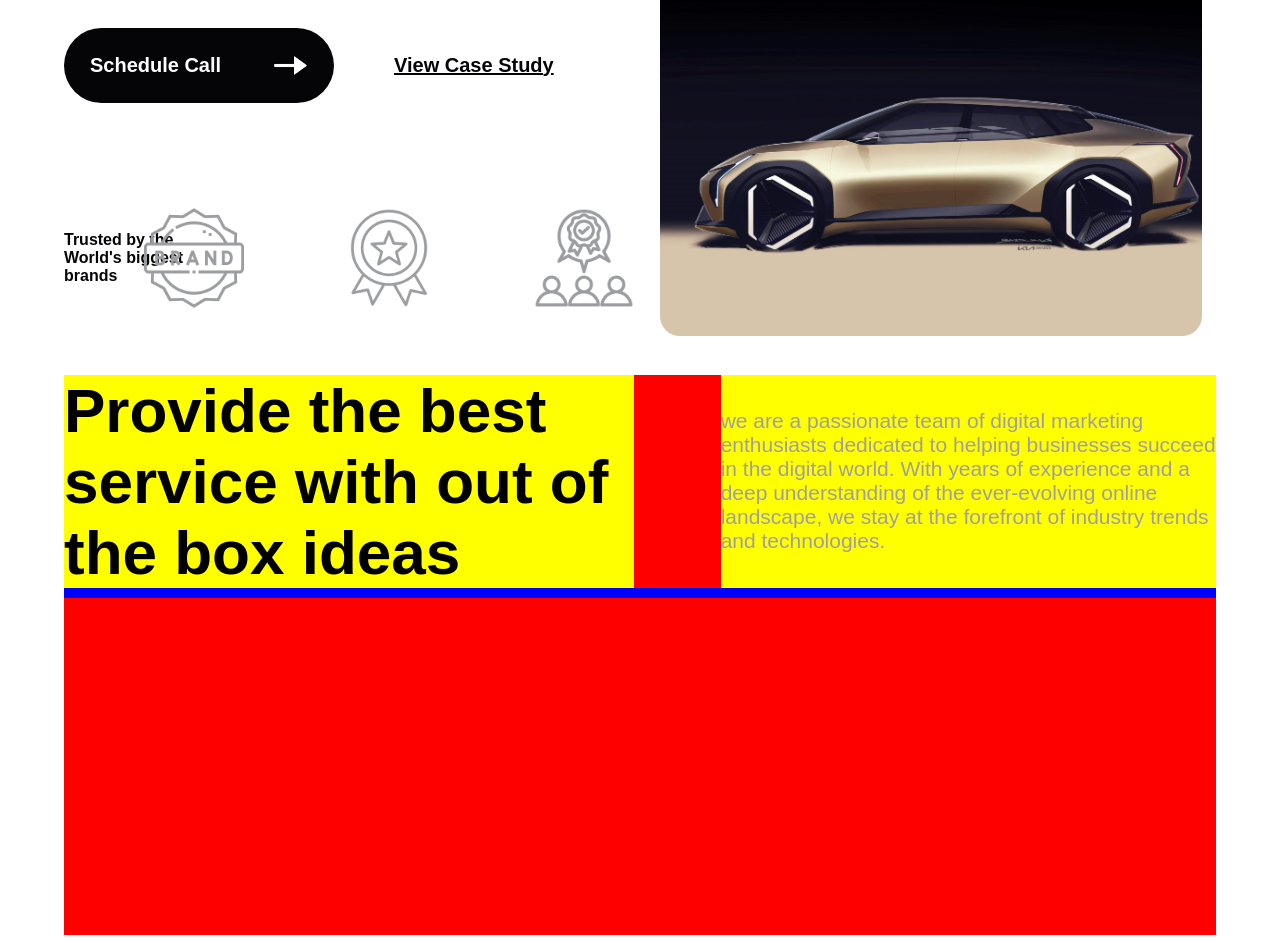
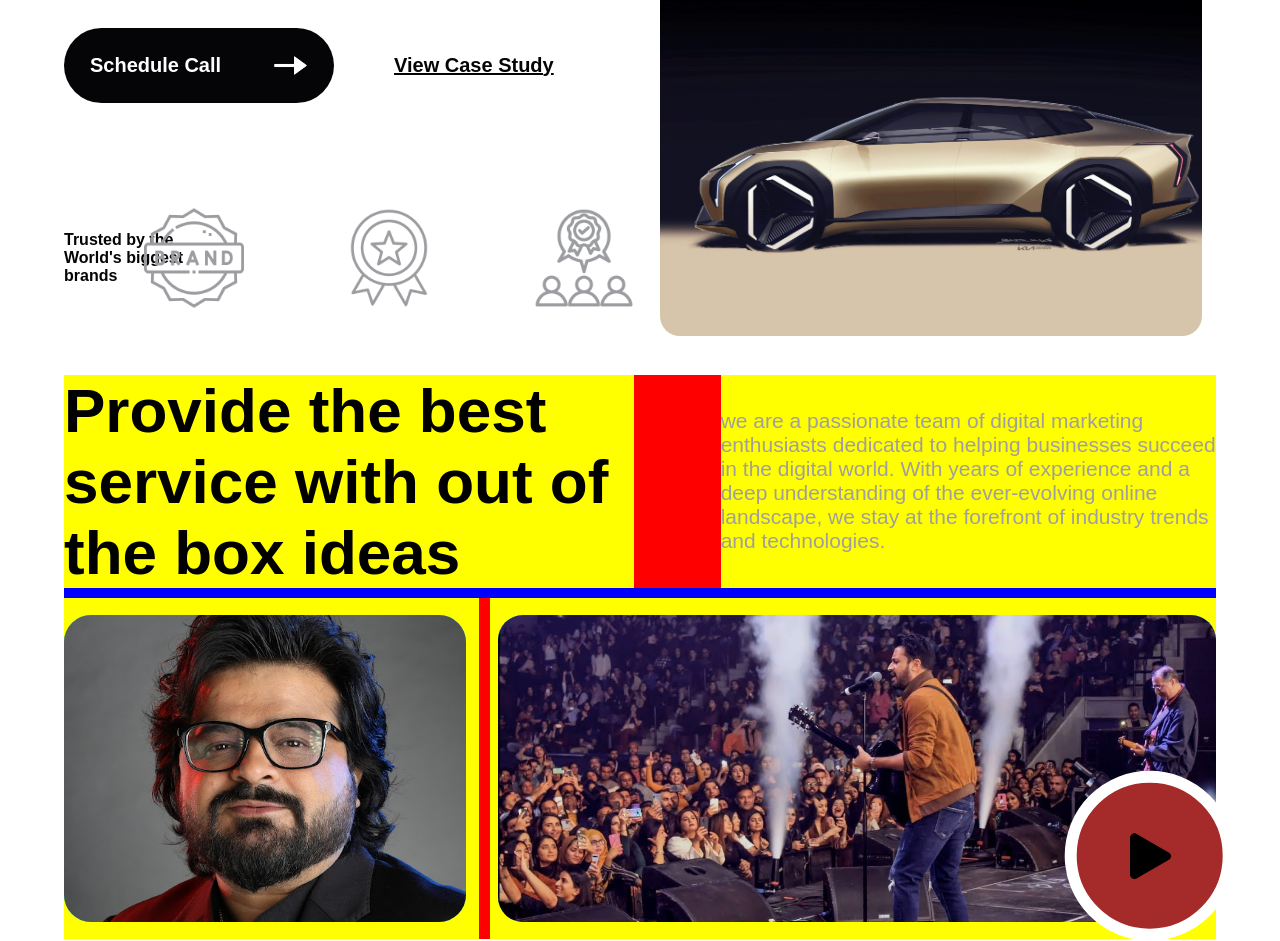
Before and after one commit to aman050807/Rialto--S-W-, a plain HTML site: page home.html in a window 1280 px wide. Shown: the part 660-1601 px from the top of the page. Drawn offline with Linux system fonts and the light colour scheme; a web font is replaced by a local one.

Commit message:
services second half

```diff
--- a/home.css
+++ b/home.css
@@ -451,4 +451,79 @@
     background-color: red;
     width: 100%;
     height: 61%;
+    display: flex;
+    justify-content: space-between;
 }
+
+.services-second-left{
+    background-color: yellow;
+    width: 36%;
+    height: 100%;
+    display: flex;
+    justify-content: flex-start;
+    align-items: center;
+}
+
+.services-second-left-box{
+    background-color: aqua;
+    width: 97%;
+    height: 90%;
+    border-radius: 27px;
+}
+
+.services-second-left-box img{
+    object-fit: cover;
+    width: 100%;
+    height: 100%;
+    border-radius: 27px;
+}
+
+.services-second-right{
+    background-color: yellow;
+    width: 63%;
+    height: 100%;
+    display: flex;
+    justify-content: flex-end;
+    align-items: center;
+}
+
+.services-second-right-box{
+    position: relative;
+    background-color: aqua;
+    width: 99%;
+    height: 90%;
+    border-radius: 25px;
+}
+
+.services-second-right-box img{
+    object-fit: cover;
+    width: 100%;
+    height: 100%;
+    border-radius: 25px;
+    object-position: 0px 0px;
+}
+
+.services-second-right-circle{
+    position: absolute;
+    background-color: brown;
+    width: 170px;
+    height: 170px;
+    left: 100%;
+    top: 100%;
+    transform: translateX(-89%) translateY(-89%);
+    border-radius: 50%;
+    border: solid;
+    border-width: 12.5px;
+    border-color: white;
+    box-sizing: border-box;
+    display: flex;
+    justify-content: center;
+    align-items: center;
+}
+
+.services-second-right-circle img{
+    object-fit: cover;
+    width: 38%;
+    height: auto;
+    transform: rotate(90deg);
+}
--- a/home.html
+++ b/home.html
@@ -82,7 +82,21 @@
             <div class="services-first-left">Provide the best service with out of the box ideas</div>
             <div class="services-first-right">we are a passionate team of digital marketing enthusiasts dedicated to helping businesses succeed in the digital world. With years of experience and a deep understanding of the ever-evolving online landscape, we stay at the forefront of industry trends and technologies.</div>
         </div>
-        <div class="services-second"></div>
+        <div class="services-second">
+            <div class="services-second-left">
+                <div class="services-second-left-box">
+                    <img src="/assets/photos/image copy 10.png">
+                </div>
+            </div>
+            <div class="services-second-right">
+                <div class="services-second-right-box">
+                    <img src="assets/photos/image copy 11.png">
+                    <div class="services-second-right-circle">
+                        <img src="assets/photos/image copy 13.png"></img>
+                    </div>
+                </div>
+            </div>
+        </div>
     </section>
 </body>
 
```
Also changed, not shown: assets/photos/image copy 10.png (added), assets/photos/image copy 11.png (added), assets/photos/image copy 12.png (added), assets/photos/image copy 13.png (added), assets/photos/image copy 9.png (added).
